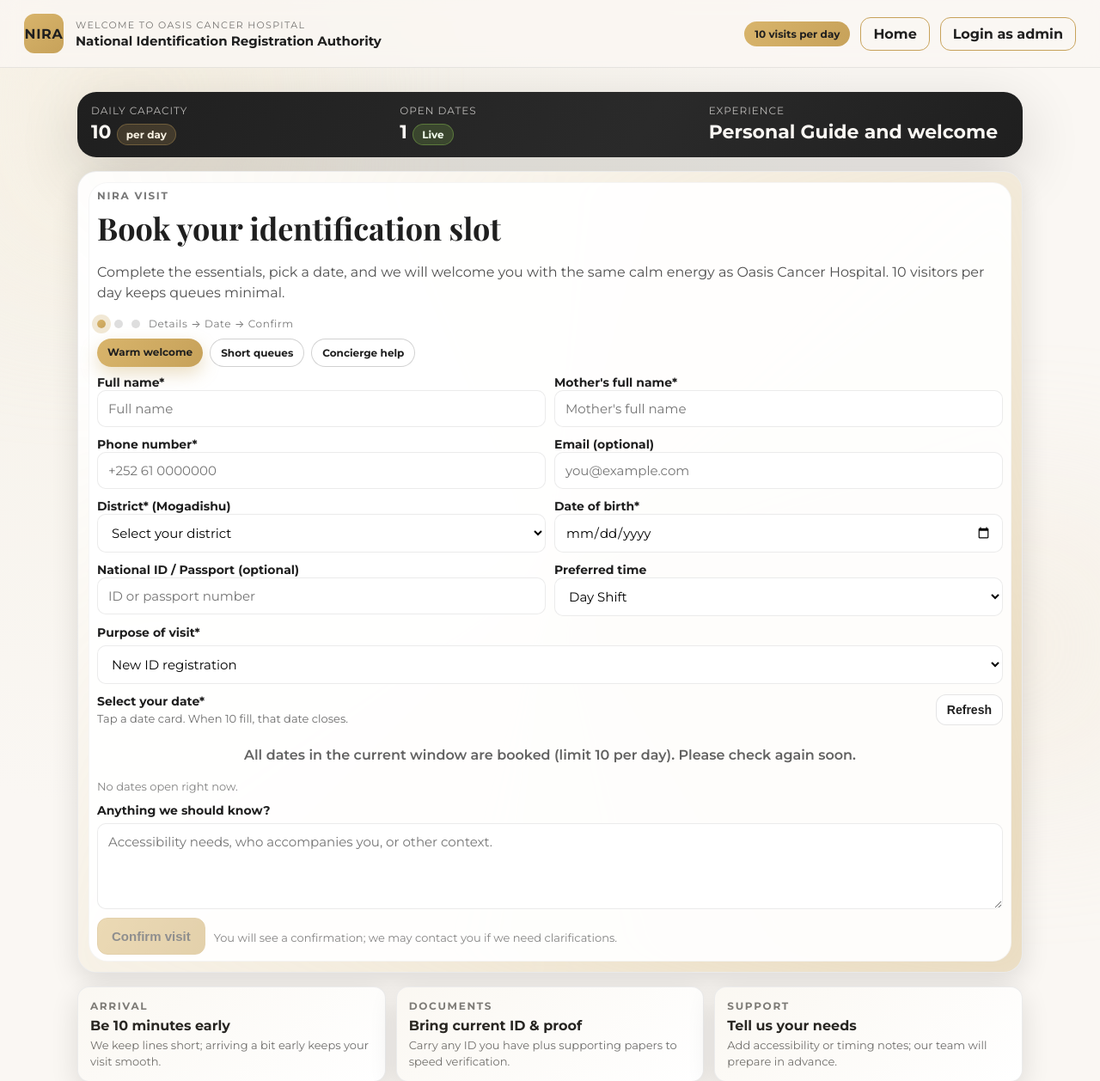
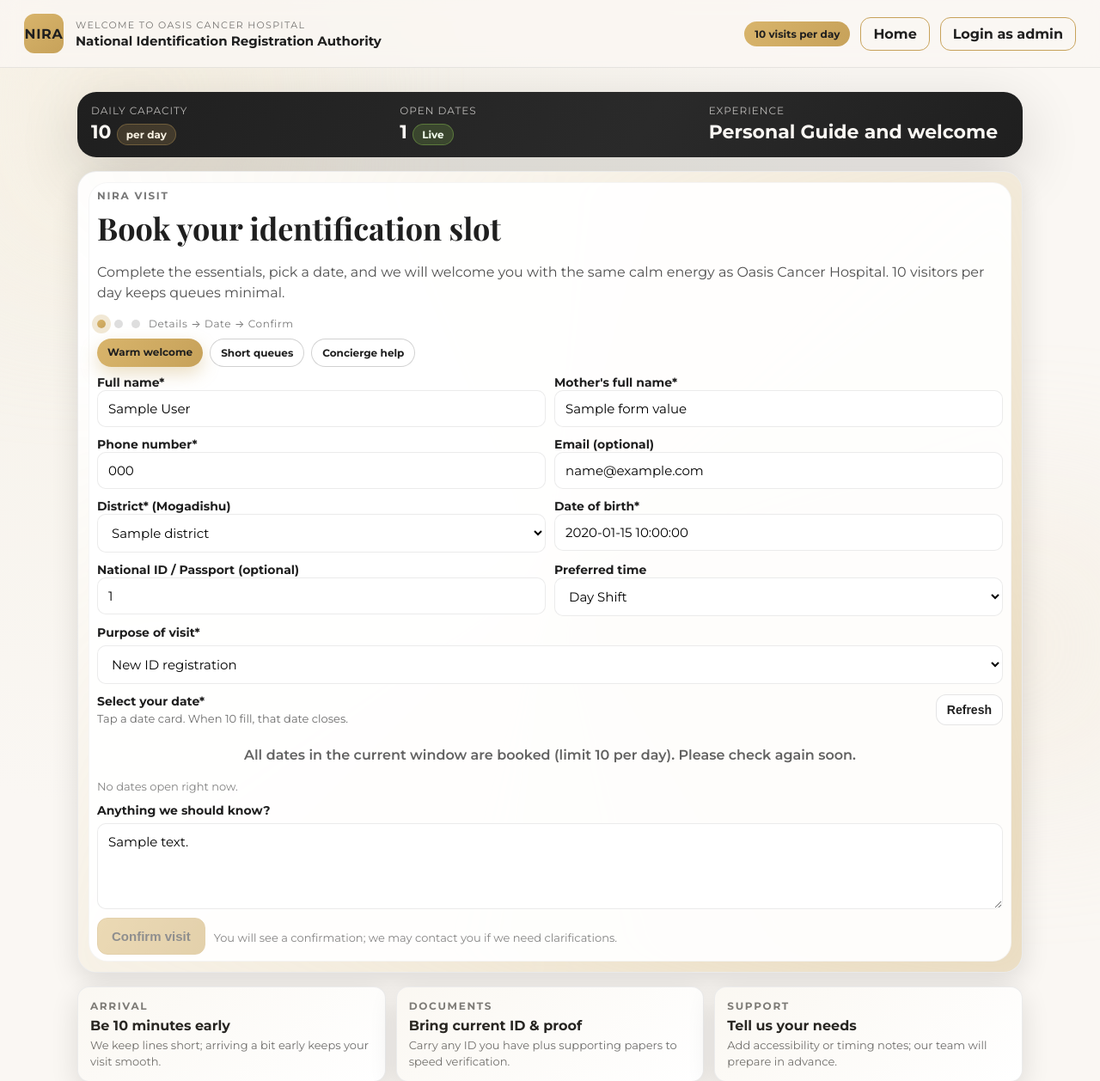
Before and after one commit to erpxcellent/nira-app, a Flask app: template nira/templates/appointment.html in a window 1280 px wide. Shown: the top 1258 px of the page at 86% size. Run offline with Flask 2, Linux system fonts and the light colour scheme; the template is opened without the code that fills it: most values are stand-ins (such as "Sample title", 1, 10 or a date in 2020); some libraries are stand-ins or nearby versions.

Commit message:
finished the app

```diff
--- a/nira/appointments.py
+++ b/nira/appointments.py
@@ -1,4 +1,4 @@
-from datetime import date
+from datetime import date, datetime
 from flask import (
     Blueprint,
     jsonify,
@@ -62,8 +62,10 @@ def landing():
     limit = Config.DAILY_APPOINTMENT_LIMIT
     available_dates = get_available_dates()
     full_window = get_all_dates_with_remaining()
+    form_values = {}
 
     if request.method == "POST":
+        form_values = request.form.to_dict()
         full_name = request.form.get("full_name", "").strip()
         mother_full_name = request.form.get("mother_full_name", "").strip()
         email = request.form.get("email", "").strip() or None
@@ -75,7 +77,6 @@ def landing():
         visit_reason = request.form.get("visit_reason", "").strip() or None
         notes = request.form.get("notes", "").strip() or None
         visit_date_raw = request.form.get("visit_date")
-
         try:
             visit_date = date.fromisoformat(visit_date_raw)
         except Exception:
@@ -85,6 +86,8 @@ def landing():
             date_of_birth = date.fromisoformat(dob_raw)
         except Exception:
             date_of_birth = None
+
+        date_of_birth = convert_strdate_to_datetime(dob_raw)
 
         valid_dates = {d["date"] for d in available_dates}
 
@@ -147,6 +150,7 @@ def landing():
         availability_payload=[
             {"date": d["date"].isoformat(), "remaining": d["remaining"]} for d in full_window
         ],
+        form_values=form_values,
         districts=MOGADISHU_DISTRICTS,
     )
 
@@ -267,3 +271,18 @@ def verify_appointment():
         appointment=appointment,
         code=code,
     )
+
+
+
+
+
+
+def convert_strdate_to_datetime(str_date):
+    if not str_date:
+        return None
+    for fmt in ('%d/%m/%Y', '%Y-%m-%d'):
+        try:
+            return datetime.strptime(str_date, fmt).date()
+        except (ValueError, TypeError):
+            continue
+    return None
--- a/nira/config.py
+++ b/nira/config.py
@@ -24,7 +24,7 @@ class Config:
     MYSQL_DB_URI = f'mysql://{DB_USER}:{DB_PW}@{DB_URL}/{DB_NAME}'
 
 
-    SQLALCHEMY_DATABASE_URI = SQLITE_DB_URI
+    SQLALCHEMY_DATABASE_URI = MYSQL_DB_URI
 
 
     SQLALCHEMY_TRACK_MODIFICATIONS = False
--- a/nira/templates/appointment.html
+++ b/nira/templates/appointment.html
@@ -1,5 +1,9 @@
 {% extends "public_layout.html" %}
 {% block content %}
+
+<link rel="stylesheet" href="https://code.jquery.com/ui/1.14.1/themes/base/jquery-ui.css">
+<link rel="stylesheet" href="/resources/demos/style.css">
+
 <section class="page-stack container py-4">
     <div class="status-ribbon mb-3">
         <div class="stat">
@@ -41,60 +45,66 @@
                 <div>
                     <label for="full_name">Full name*</label>
                     <input type="text" name="full_name" id="full_name" required placeholder="Full name"
-                        autocomplete="name">
+                        autocomplete="name" value="{{ form_values.get('full_name','') }}">
                 </div>
                 <div>
                     <label for="mother_full_name">Mother's full name*</label>
                     <input type="text" name="mother_full_name" id="mother_full_name" required
-                        placeholder="Mother's full name">
+                        placeholder="Mother's full name" value="{{ form_values.get('mother_full_name','') }}">
                 </div>
             </div>
             <div class="form-row split">
                 <div>
                     <label for="phone">Phone number*</label>
-                    <input type="tel" name="phone" id="phone" required placeholder="+252 61 0000000" autocomplete="tel">
+                    <input type="tel" name="phone" id="phone" required placeholder="+252 61 0000000"
+                        autocomplete="tel" value="{{ form_values.get('phone','') }}">
                 </div>
                 <div>
                     <label for="email">Email (optional)</label>
-                    <input type="email" name="email" id="email" placeholder="you@example.com" autocomplete="email">
+                    <input type="email" name="email" id="email" placeholder="you@example.com" autocomplete="email"
+                        value="{{ form_values.get('email','') }}">
                 </div>
             </div>
             <div class="form-row split">
                 <div>
                     <label for="district">District* (Mogadishu)</label>
                     <select name="district" id="district" required>
-                        <option value="" disabled selected>Select your district</option>
+                        <option value="" disabled {% if not form_values.get('district') %}selected{% endif %}>Select your district</option>
                         {% for d in districts %}
-                        <option value="{{ d }}">{{ d }}</option>
+                        <option value="{{ d }}" {% if form_values.get('district') == d %}selected{% endif %}>{{ d }}</option>
                         {% endfor %}
                     </select>
                 </div>
                 <div>
                     <label for="date_of_birth">Date of birth*</label>
-                    <input type="date" name="date_of_birth" id="date_of_birth" required>
+                    <input class="form-control datepicker active" type="text" name="date_of_birth" id="date_of_birth"
+                        readonly placeholder="dd / mm / yyyy" required
+                        value="{{ form_values.get('date_of_birth','') }}">
                 </div>
             </div>
             <div class="form-row split">
                 <div>
                     <label for="national_id">National ID / Passport (optional)</label>
-                    <input type="text" name="national_id" id="national_id" placeholder="ID or passport number">
+                    <input type="text" name="national_id" id="national_id" placeholder="ID or passport number"
+                        value="{{ form_values.get('national_id','') }}">
                 </div>
                 <div class="d-none">
                     <label for="preferred_time">Preferred time</label>
                     <select name="preferred_time" id="preferred_time">
-                        <option>Day Shift</option>
-                        <option disabled>Night Shift</option>
+                        <option {% if form_values.get('preferred_time','Day Shift') == 'Day Shift' %}selected{% endif %}>Day Shift</option>
+                        <option disabled {% if form_values.get('preferred_time') == 'Night Shift' %}selected{% endif %}>Night Shift</option>
                     </select>
                 </div>
             </div>
             <div class="form-row">
                 <label for="visit_reason">Purpose of visit*</label>
                 <select name="visit_reason" id="visit_reason" required>
-                    <option selected>New ID registration</option>
-                    <option>ID replacement</option>
-                    <option>Update personal details</option>
-                    <option>Collect prepared ID</option>
-                    <option>Other</option>
+                    {% set reason = form_values.get('visit_reason','New ID registration') %}
+                    <option value="New ID registration" {% if reason == 'New ID registration' %}selected{% endif %}>New ID registration</option>
+                    <option value="ID replacement" {% if reason == 'ID replacement' %}selected{% endif %}>ID replacement</option>
+                    <option value="Update personal details" {% if reason == 'Update personal details' %}selected{% endif %}>Update personal details</option>
+                    <option value="Collect prepared ID" {% if reason == 'Collect prepared ID' %}selected{% endif %}>Collect prepared ID</option>
+                    <option value="Other" {% if reason == 'Other' %}selected{% endif %}>Other</option>
                 </select>
             </div>
             <div class="form-row">
@@ -105,7 +115,7 @@
                     </div>
                     <button class="ghost-btn slim" id="refresh-availability">Refresh</button>
                 </div>
-                <input type="hidden" name="visit_date" id="visit_date" required>
+                <input type="hidden" name="visit_date" id="visit_date" required value="{{ form_values.get('visit_date','') }}">
                 <div class="availability-grid selection-grid" id="availability-cards">
                     <!-- populated by JS -->
                 </div>
@@ -114,7 +124,7 @@
             <div class="form-row">
                 <label for="notes">Anything we should know?</label>
                 <textarea name="notes" id="notes" rows="3"
-                    placeholder="Accessibility needs, who accompanies you, or other context."></textarea>
+                    placeholder="Accessibility needs, who accompanies you, or other context.">{{ form_values.get('notes','') }}</textarea>
             </div>
             <div class="form-actions">
                 <button type="submit" class="primary-btn" id="book-button">
@@ -152,7 +162,14 @@
     </div>
 </section>
 
+<script src="https://code.jquery.com/jquery-3.7.1.js"></script>
+<script src="https://code.jquery.com/ui/1.14.1/jquery-ui.js"></script>
 <script>
+    $(function () {
+        $(".datepicker").datepicker({
+            dateFormat: "dd/mm/yy"
+        });
+    });
     window.initialAvailability = {{ availability_payload | tojson }};
     window.dailyLimit = {{ daily_limit }};
 </script>
```
Also changed, not shown: nira/models.py (line endings or trailing spaces).
